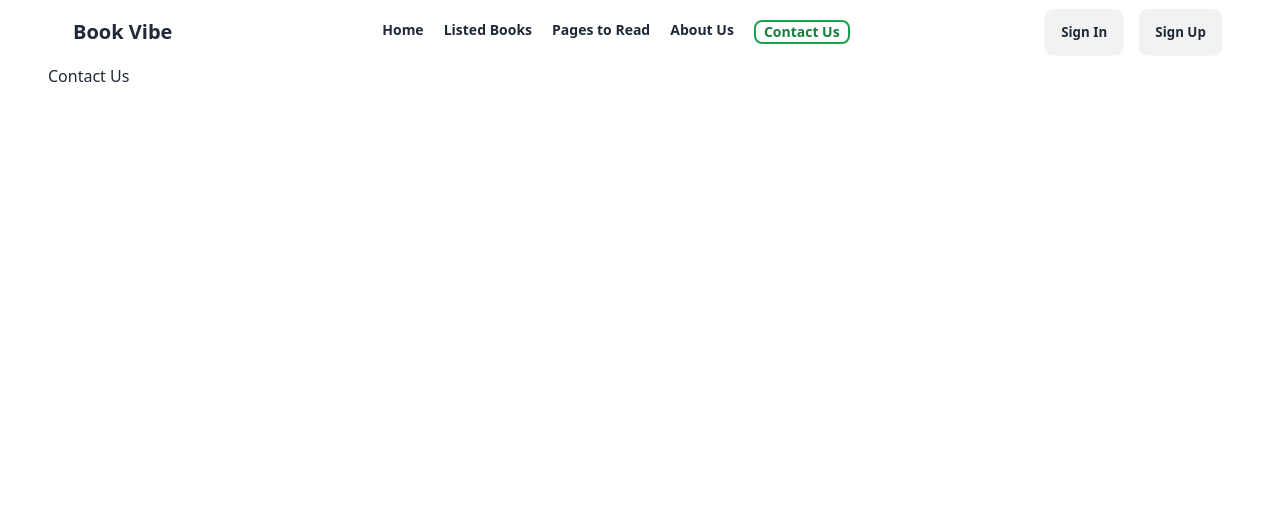
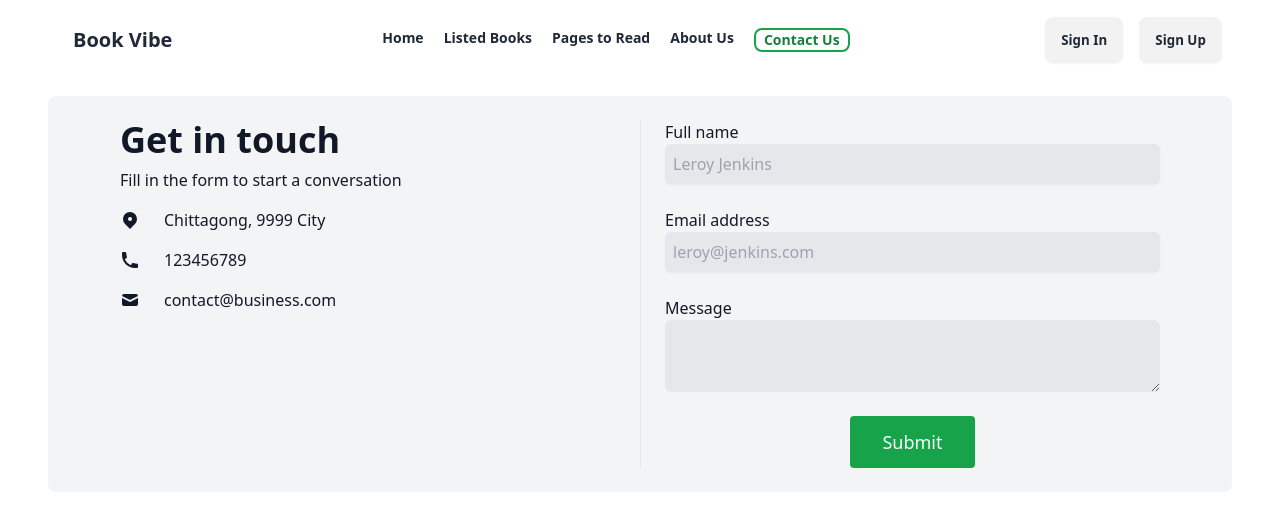
Before and after one commit to Mazed1314/book-review, a React (Vite) app: page /contact in a window 1280 px wide. Shown: the top 506 px of the page. Built offline with nearby package versions, Linux system fonts and the light colour scheme.

Commit message:
pages to read and contact page done

```diff
--- /dev/null
+++ b/src/Component/Contact/Contact.jsx
@@ -0,0 +1,89 @@
+const Contact = () => {
+  return (
+    <div>
+      <section className="py-6 bg-gray-100 text-gray-900 rounded-lg">
+        <div className="grid max-w-6xl grid-cols-1 px-6 mx-auto lg:px-8 md:grid-cols-2 md:divide-x">
+          <div className="py-6 md:py-0 md:px-6">
+            <h1 className="text-4xl font-bold">Get in touch</h1>
+            <p className="pt-2 pb-4">
+              Fill in the form to start a conversation
+            </p>
+            <div className="space-y-4">
+              <p className="flex items-center">
+                <svg
+                  xmlns="http://www.w3.org/2000/svg"
+                  viewBox="0 0 20 20"
+                  fill="currentColor"
+                  className="w-5 h-5 mr-2 sm:mr-6"
+                >
+                  <path
+                    fillRule="evenodd"
+                    d="M5.05 4.05a7 7 0 119.9 9.9L10 18.9l-4.95-4.95a7 7 0 010-9.9zM10 11a2 2 0 100-4 2 2 0 000 4z"
+                    clipRule="evenodd"
+                  ></path>
+                </svg>
+                <span>Chittagong, 9999 City</span>
+              </p>
+              <p className="flex items-center">
+                <svg
+                  xmlns="http://www.w3.org/2000/svg"
+                  viewBox="0 0 20 20"
+                  fill="currentColor"
+                  className="w-5 h-5 mr-2 sm:mr-6"
+                >
+                  <path d="M2 3a1 1 0 011-1h2.153a1 1 0 01.986.836l.74 4.435a1 1 0 01-.54 1.06l-1.548.773a11.037 11.037 0 006.105 6.105l.774-1.548a1 1 0 011.059-.54l4.435.74a1 1 0 01.836.986V17a1 1 0 01-1 1h-2C7.82 18 2 12.18 2 5V3z"></path>
+                </svg>
+                <span>123456789</span>
+              </p>
+              <p className="flex items-center">
+                <svg
+                  xmlns="http://www.w3.org/2000/svg"
+                  viewBox="0 0 20 20"
+                  fill="currentColor"
+                  className="w-5 h-5 mr-2 sm:mr-6"
+                >
+                  <path d="M2.003 5.884L10 9.882l7.997-3.998A2 2 0 0016 4H4a2 2 0 00-1.997 1.884z"></path>
+                  <path d="M18 8.118l-8 4-8-4V14a2 2 0 002 2h12a2 2 0 002-2V8.118z"></path>
+                </svg>
+                <span>contact@business.com</span>
+              </p>
+            </div>
+          </div>
+          <form className="flex flex-col py-6 space-y-6 md:py-0 md:px-6">
+            <label className="block">
+              <span className="mb-1">Full name</span>
+              <input
+                type="text"
+                placeholder="Leroy Jenkins"
+                className="block w-full rounded-md shadow-sm focus:ring focus:ring-opacity-75 bg-gray-200 p-2"
+              />
+            </label>
+            <label className="block">
+              <span className="mb-1">Email address</span>
+              <input
+                type="email"
+                placeholder="leroy@jenkins.com"
+                className="block w-full rounded-md shadow-sm focus:ring focus:ring-opacity-75 bg-gray-200 p-2"
+              />
+            </label>
+            <label className="block">
+              <span className="mb-1">Message</span>
+              <textarea
+                rows="3"
+                className="block w-full rounded-md bg-gray-200"
+              ></textarea>
+            </label>
+            <button
+              type="button"
+              className="self-center px-8 py-3 text-lg rounded focus:ring hover:ring focus:ring-opacity-75 bg-green-600 text-gray-50 focus:ring-green-600 hover:ring-green-700"
+            >
+              Submit
+            </button>
+          </form>
+        </div>
+      </section>
+    </div>
+  );
+};
+
+export default Contact;
--- a/src/Component/Navbar/Navbar.jsx
+++ b/src/Component/Navbar/Navbar.jsx
@@ -2,7 +2,7 @@
 
 const Navbar = () => {
   return (
-    <div className="navbar bg-base-100 md:flex justify-between w-full">
+    <div className="navbar bg-base-100 md:flex justify-between w-full mt-2 mb-6">
       <a className="btn btn-ghost text-xl">Book Vibe</a>
       <div className="">
         <div className="navbar-start">
--- /dev/null
+++ b/src/Component/PagesToRead/PagesToRead.jsx
@@ -0,0 +1,100 @@
+import { BarChart, Bar, Cell, XAxis, YAxis, CartesianGrid } from "recharts";
+
+const colors = ["#0088FE", "#00C49F", "#FFBB28", "#FF8042", "red", "pink"];
+
+const data = [
+  {
+    name: "Page A",
+    uv: 4000,
+    pv: 2400,
+    amt: 2400,
+  },
+  {
+    name: "Page B",
+    uv: 3000,
+    pv: 1398,
+    amt: 2210,
+  },
+  {
+    name: "Page C",
+    uv: 2000,
+    pv: 9800,
+    amt: 2290,
+  },
+  {
+    name: "Page D",
+    uv: 2780,
+    pv: 3908,
+    amt: 2000,
+  },
+  {
+    name: "Page E",
+    uv: 1890,
+    pv: 4800,
+    amt: 2181,
+  },
+  {
+    name: "Page F",
+    uv: 2390,
+    pv: 3800,
+    amt: 2500,
+  },
+  {
+    name: "Page G",
+    uv: 3490,
+    pv: 4300,
+    amt: 2100,
+  },
+];
+
+const getPath = (x, y, width, height) => {
+  return `M${x},${y + height}C${x + width / 3},${y + height} ${x + width / 2},${
+    y + height / 3
+  }
+  ${x + width / 2}, ${y}
+  C${x + width / 2},${y + height / 3} ${x + (2 * width) / 3},${y + height} ${
+    x + width
+  }, ${y + height}
+  Z`;
+};
+
+const TriangleBar = (props) => {
+  const { fill, x, y, width, height } = props;
+
+  return <path d={getPath(x, y, width, height)} stroke="none" fill={fill} />;
+};
+
+const PagesToRead = () => {
+  return (
+    <div className="pt-8">
+      <BarChart
+        className=" mx-auto"
+        width={500}
+        height={300}
+        data={data}
+        margin={{
+          top: 20,
+          right: 30,
+          left: 20,
+          bottom: 5,
+        }}
+      >
+        <CartesianGrid strokeDasharray="3 3" />
+        <XAxis dataKey="name" />
+        <YAxis />
+        <Bar
+          dataKey="uv"
+          fill="#8884d8"
+          shape={<TriangleBar />}
+          label={{ position: "top" }}
+        >
+          {data.map((entry, index) => (
+            <Cell key={`cell-${index}`} fill={colors[index % 20]} />
+          ))}
+        </Bar>
+      </BarChart>
+    </div>
+  );
+};
+
+export default PagesToRead;
```
Also changed, not shown: src/main.jsx (+7 -1 lines).
